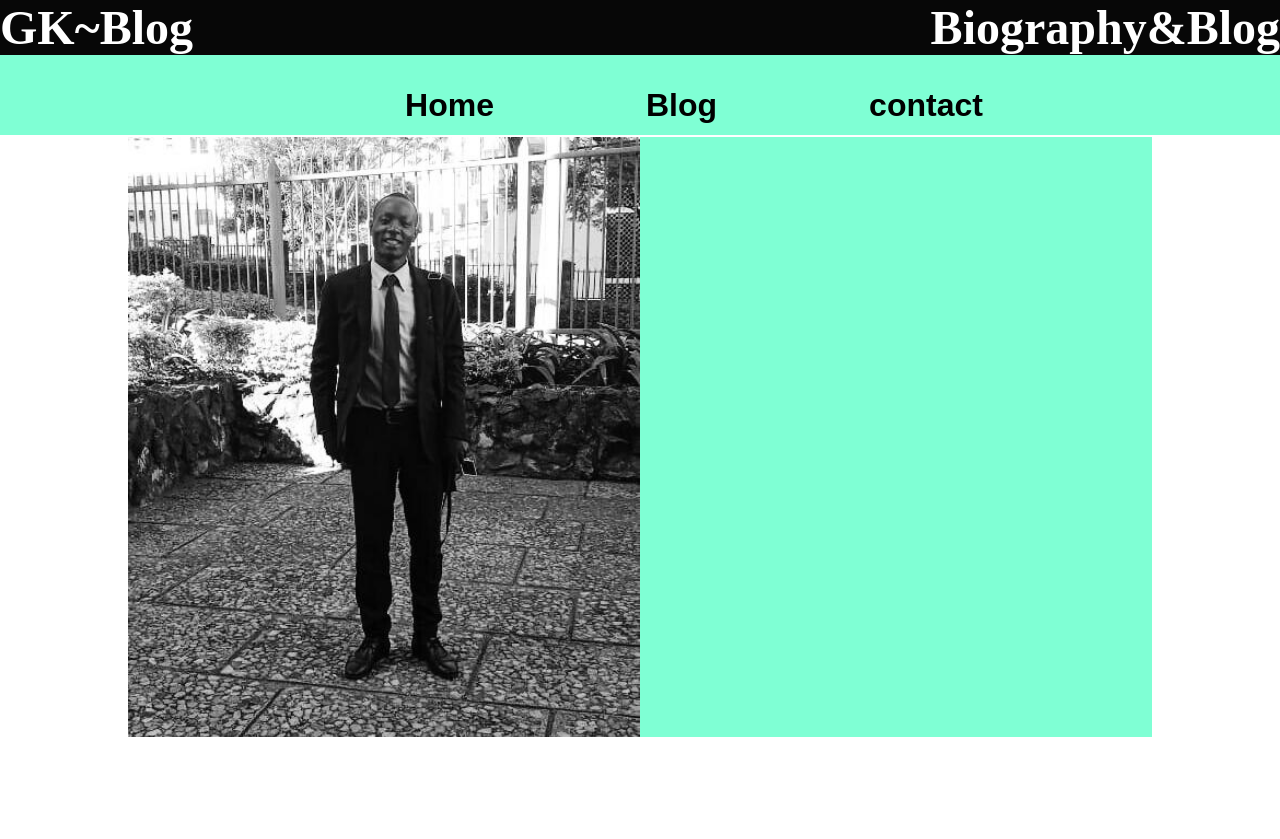
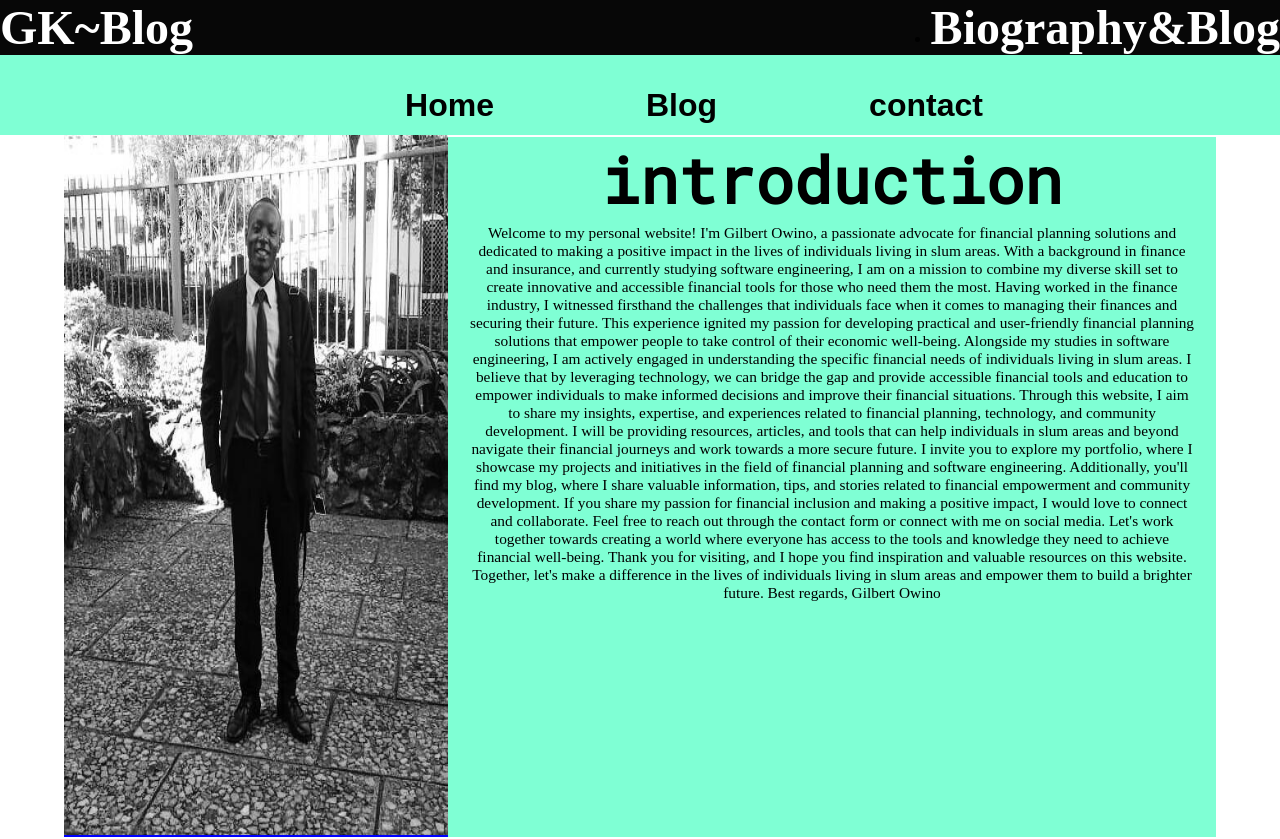
Before and after one commit to gilbert-ku/BLOG-BIO, a plain HTML site: page index.html in a window 1280 px wide. Before the commit the page ends 800 px from the top, so only its background shows below. Drawn offline with Linux system fonts and the light colour scheme.

Commit message:
add style to style to intro div

```diff
--- a/index.html
+++ b/index.html
@@ -29,12 +29,29 @@
 
     <div class="parent">
         <div class="profile">
-
+           <img src="./image/bio.jpeg" alt="gilbert's image" title="G.O.K">
 
         </div>
 
         <div class="introduction">
+        <h2>introduction</h2>
+        <p>Welcome to my personal website! I'm Gilbert Owino, a passionate advocate for financial planning solutions and dedicated to making a positive impact in the lives of individuals living in slum areas. With a background in finance and insurance, and currently studying software engineering, I am on a mission to combine my diverse skill set to create innovative and accessible financial tools for those who need them the most.
 
+            Having worked in the finance industry, I witnessed firsthand the challenges that individuals face when it comes to managing their finances and securing their future. This experience ignited my passion for developing practical and user-friendly financial planning solutions that empower people to take control of their economic well-being.
+
+            Alongside my studies in software engineering, I am actively engaged in understanding the specific financial needs of individuals living in slum areas. I believe that by leveraging technology, we can bridge the gap and provide accessible financial tools and education to empower individuals to make informed decisions and improve their financial situations.
+
+            Through this website, I aim to share my insights, expertise, and experiences related to financial planning, technology, and community development. I will be providing resources, articles, and tools that can help individuals in slum areas and beyond navigate their financial journeys and work towards a more secure future.
+
+            I invite you to explore my portfolio, where I showcase my projects and initiatives in the field of financial planning and software engineering. Additionally, you'll find my blog, where I share valuable information, tips, and stories related to financial empowerment and community development.
+
+            If you share my passion for financial inclusion and making a positive impact, I would love to connect and collaborate. Feel free to reach out through the contact form or connect with me on social media. Let's work together towards creating a world where everyone has access to the tools and knowledge they need to achieve financial well-being.
+
+            Thank you for visiting, and I hope you find inspiration and valuable resources on this website. Together, let's make a difference in the lives of individuals living in slum areas and empower them to build a brighter future.
+
+            Best regards,
+
+            Gilbert Owino</p>
         </div>
 
     </div>
--- a/style.css
+++ b/style.css
@@ -2,7 +2,7 @@
     padding: 0;
     margin: 0;
     box-sizing: border-box;
-    overflow: hidden;
+    /* overflow: hidden; */
 }
 
 body {
@@ -49,18 +49,18 @@ nav a {
     font-weight: 700;
 }
 .parent {
-    height: 600px;
-    width: 80vw;
+    height: 700px;
+    width: 90vw;
     background-color: blue;
     align-items: center;
-    margin: -1% 10% 0 10%;
+    margin: -1% 5% 0 5%;
     display: flex;
 }
-.profile {
+.profile img{
     background-color: aquamarine;
-    width: 40vw;
-    height:600px;
-    background-image: url(./image/bio.jpeg);
+    width: 30vw;
+    height:700px;
+    /* background-image: url(./image/bio.jpeg); */
     background-repeat: no-repeat;
     background-size: cover;
 
@@ -69,6 +69,22 @@ nav a {
 
 .introduction{
     background-color: aquamarine;
-    width: 40vw;
-    height:600px;
+    width: 60vw;
+    height:700px;
+    text-align: center;
+    /* overflow: scroll; */
+
 }
+.introduction h2 {
+    font-size: 5vw;
+    font-family: 'Roboto Mono', monospace;
+    text-decoration: dashed;
+}
+.introduction p {
+    /* overflow-y: scroll; */
+    text-align: center;
+    font-size: 1.2vw;
+    padding: 2px 15px 0 15px;
+    margin: 1px 5px 1px 5px;
+    font-family: 'Caveat' serif;
+}
```
